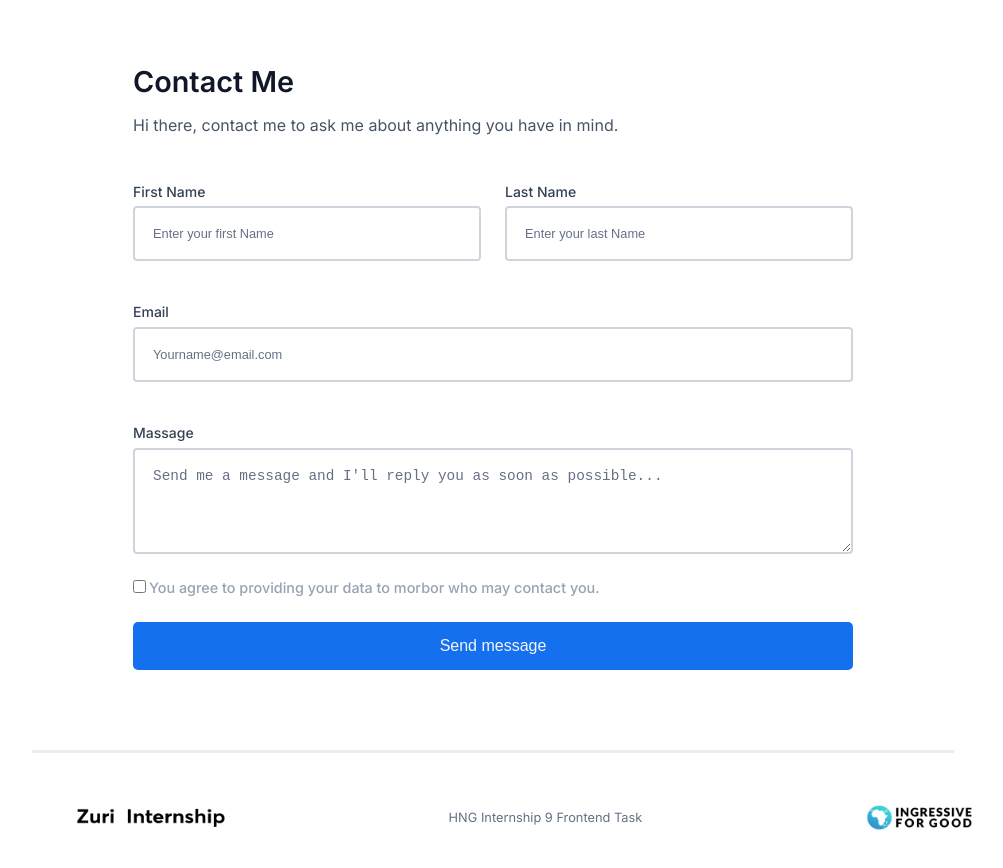
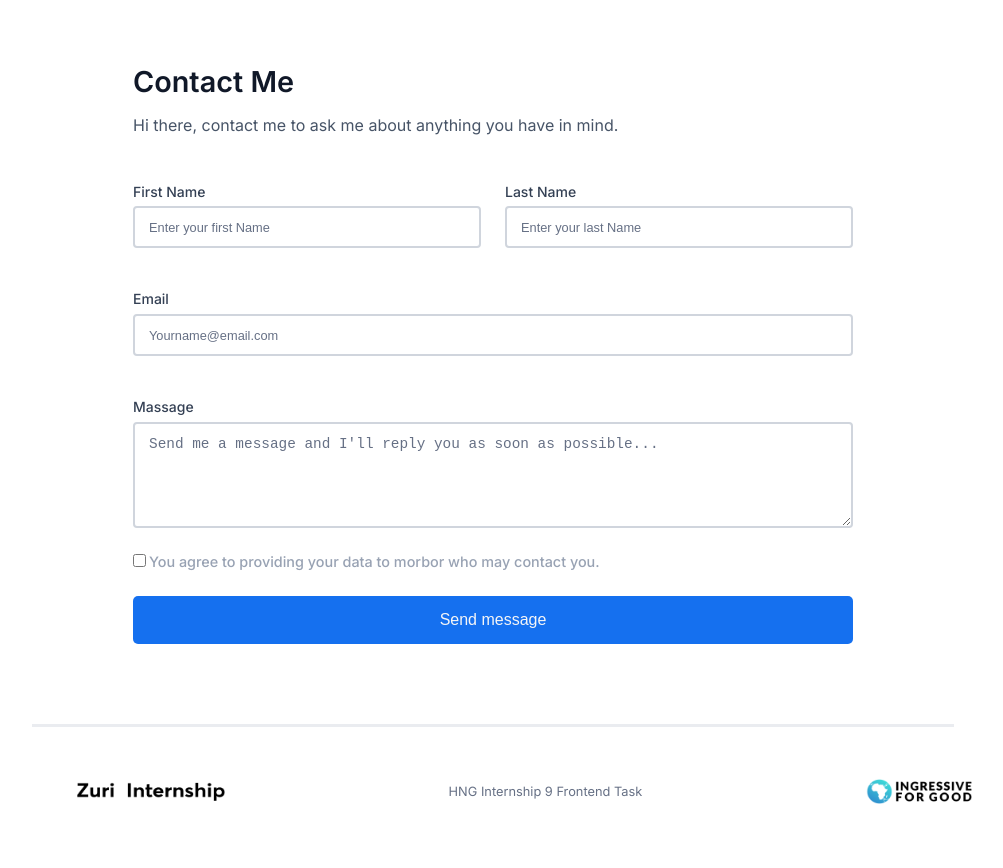
Before and after one commit to IAMMORBOR/Linktree-HNG-Stage-1-, a React (Create React App) app: page /contact in a window 1280 px wide. Shown: the top 868 px of the page, without its empty margins (147-1150 px from the left). Built offline with nearby package versions, Linux system fonts and the light colour scheme.

Commit message:
style: styled the for placeholder

```diff
--- a/src/App.style.scss
+++ b/src/App.style.scss
@@ -135,9 +135,10 @@
     border-radius:4px;
     width: 100%;
     border: 2px solid $color--grey--3;
-    padding: 18px;
+    padding: 10px 14px;
     margin: 6px 0 2.5rem 0;
     outline: none;
+    font-size: 1rem;
 
     &:hover{
         border-bottom: 2px solid $btn--color;
@@ -146,17 +147,19 @@
         color: $text-color--grey;
         font-size:0.8rem ;
     }
+
+
 }
 #message{
     height: 6.6rem;
     outline: none;
-    font-size: 1.2rem;
+    font-size: 1rem;
     width: 100%;
     margin:6px 0 1.2rem 0;
     border: 2px solid $color--grey--3;
     border-radius:4px;
     font-family: $Main-font;
-    padding: 18px;
+     padding: 12px 14px;
 
     &:hover{
         border-bottom: 2px solid $btn--color;
--- a/src/components/Contact.component.jsx
+++ b/src/components/Contact.component.jsx
@@ -5,7 +5,7 @@ import Footer from "./footer-section/footer.component";
 
 
 const Contact = () => {
-  const [userName, setUserName] = useState("");
+  const [FirstName, setFirstName] = useState("");
   const [LastName, setLastName] = useState("");
   const [message, setMessage] = useState("");
   const [email, setemail] = useState("");
@@ -17,11 +17,10 @@ const Contact = () => {
   var pattern =/^[a-zA-Z0-9.!#$%&'*+/=?^_`{|}~-]+@[a-zA-Z0-9-]+(?:\.[a-zA-Z0-9-]+)*$/
   const handleSubmit = async (e) => {
     e.preventDefault();
-    if(userName === "" || LastName === "" || message === "" || checkBox === false || email === "" || email != email.match(pattern)){
-        seterror(true)
-        console.log(error)
-    }else{
-         setSuccessMsg(true)
+    if(FirstName === "" || LastName === "" || message === "" || checkBox === false || email === "" || email != email.match(pattern)){
+        seterror(true);
+    } else{
+        setSuccessMsg(true);
     }
   };
   const checkHandler = ()=> {
@@ -47,12 +46,10 @@ const Contact = () => {
                             placeholder="Enter your first Name"
                             required
                             onChange={(e) => {
-                            setUserName(e.target.value);}}
+                            setFirstName(e.target.value);}}
                         />
-                          {error && <div className="error-msg">Please enter your First Name</div>}
-
+                         {error && <div className="error-msg">Please enter your First Name</div>}
                     </label>
-
                     <label id="last_name--label">Last Name <br />
                         <input
                             id="last_name"
```
